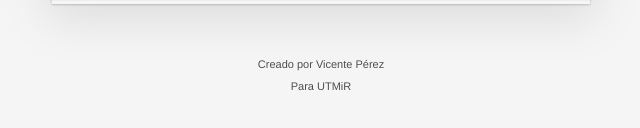
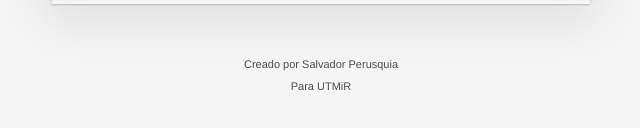
Before and after one commit to Perusquia/ListaDeTareas, a website built with webpack: page docs/index.html in a window 1280 px wide. Shown: the part 244-372 px from the top of the page, 319-959 px from the left. Built offline with nearby package versions, Linux system fonts and the light colour scheme.

Commit message:
actualizacion

```diff
--- a/docs/index.html
+++ b/docs/index.html
@@ -1 +1 @@
-<!doctype html><html lang="es"><head><meta charset="utf-8"><meta name="viewport" content="width=device-width,initial-scale=1"><title>Plantilla • Lista Tareas - 2</title><script defer="defer" src="main.5a355d2a3e068ebabc10.js"></script><link href="main.4ccc579e6f0ba2748298.css" rel="stylesheet"></head><body><section class="todoapp"><header class="header"><h1>Tareas</h1><input class="new-todo" placeholder="¿Qué necesita ser hecho?" autofocus></header><section class="main"><input id="toggle-all" class="toggle-all" type="checkbox"> <label for="toggle-all">Marcar todo como completo</label><ul class="todo-list"></ul></section><footer class="footer"><span class="todo-count"><strong>0</strong> pendiente(s)</span><ul class="filters"><li><a class="selected filtro" href="#/">Todos</a></li><li><a class="filtro" href="#/active">Pendientes</a></li><li><a class="filtro" href="#/completed">Completados</a></li></ul><button class="clear-completed">Borra completados</button></footer></section><footer class="info"><p>Creado por Vicente Pérez</p><p>Para <a href="http://www.utmirbis.org/">UTMiR</a></p></footer></body></html>
+<!doctype html><html lang="es"><head><meta charset="utf-8"><meta name="viewport" content="width=device-width,initial-scale=1"><title>Plantilla • Lista Tareas - 2</title><script defer="defer" src="main.5a355d2a3e068ebabc10.js"></script><link href="main.4ccc579e6f0ba2748298.css" rel="stylesheet"></head><body><section class="todoapp"><header class="header"><h1>Tareas</h1><input class="new-todo" placeholder="¿Qué necesita ser hecho?" autofocus></header><section class="main"><input id="toggle-all" class="toggle-all" type="checkbox"> <label for="toggle-all">Marcar todo como completo</label><ul class="todo-list"></ul></section><footer class="footer"><span class="todo-count"><strong>0</strong> pendiente(s)</span><ul class="filters"><li><a class="selected filtro" href="#/">Todos</a></li><li><a class="filtro" href="#/active">Pendientes</a></li><li><a class="filtro" href="#/completed">Completados</a></li></ul><button class="clear-completed">Borra completados</button></footer></section><footer class="info"><p>Creado por Salvador Perusquia</p><p>Para <a href="http://www.utmirbis.org/">UTMiR</a></p></footer></body></html>
```
